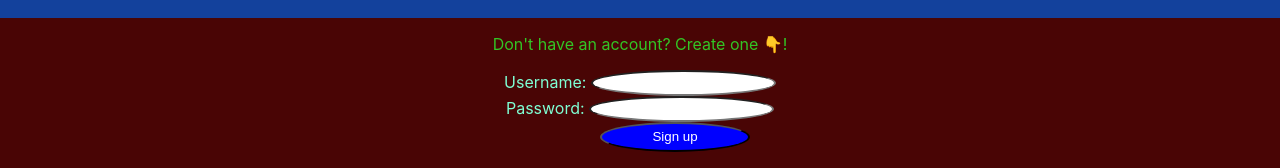
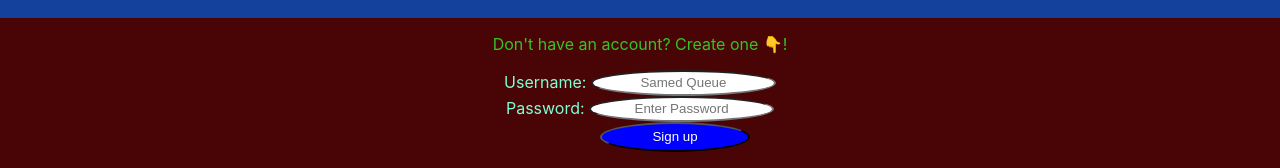
Before and after one commit to Samopz-Org/SamedQueue_frontend, a React (Create React App) app: page /signup in a window 1280 px wide. Shown: the part 410-578 px from the top of the page. Built offline with nearby package versions, Linux system fonts and the light colour scheme.

Commit message:
Update signup.js

```diff
--- a/src/components/auth.js/signup.js
+++ b/src/components/auth.js/signup.js
@@ -32,6 +32,7 @@ const Signup = () => {
           <label for="username">Username: </label>
           <input
             type="text"
+            placeholder="Samed Queue"
             id="username"
             name="username"
             value={username}
@@ -42,6 +43,7 @@ const Signup = () => {
           <label for="password">Password: </label>
           <input
             type="password"
+            placeholder="Enter Password"
             id="password"
             name="password"
             value={password}
```
